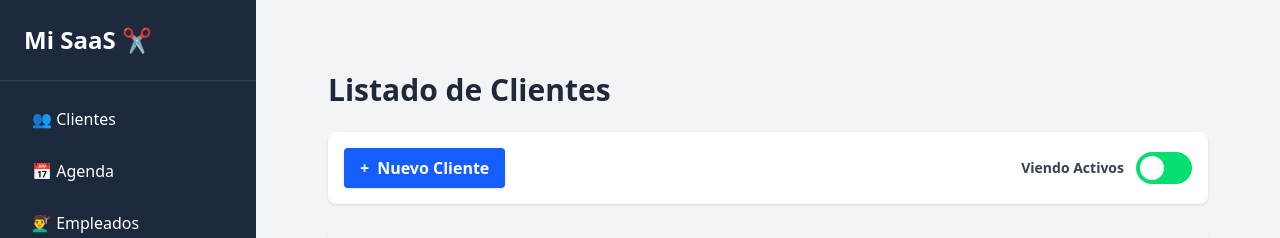
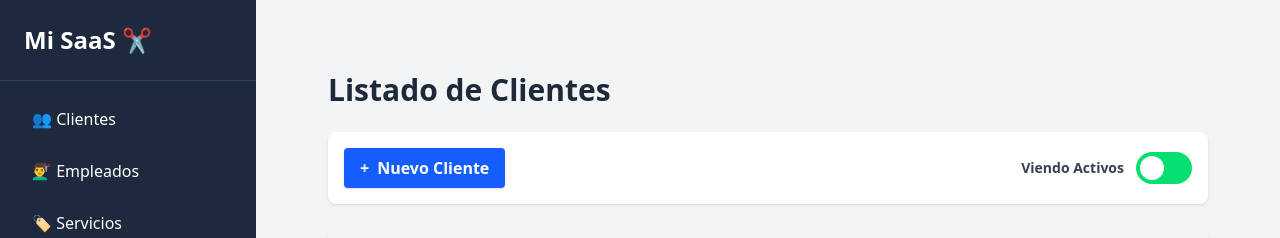
Before and after one commit to malbaaparicio/GestionCitasFront, a React (Vite) app: page / in a window 1280 px wide. Shown: the top 238 px of the page. Built offline with nearby package versions, Linux system fonts and the light colour scheme; no server answers.

Commit message:
Ocultamos la agenda clásica

```diff
--- a/src/components/Layout.jsx
+++ b/src/components/Layout.jsx
@@ -14,9 +14,9 @@ export default function Layout() {
           <Link to="/" className="block py-2.5 px-4 rounded hover:bg-slate-700 transition">
             👥 Clientes
           </Link>
-          <Link to="/agenda" className="block py-2.5 px-4 rounded hover:bg-slate-700 transition">
+          {/*<Link to="/agenda" className="block py-2.5 px-4 rounded hover:bg-slate-700 transition">
             📅 Agenda
-          </Link>
+          </Link>*/}
           <Link to="/empleados" className="block py-2.5 px-4 rounded hover:bg-slate-700 transition">
             💇‍♂️ Empleados
           </Link>
```
